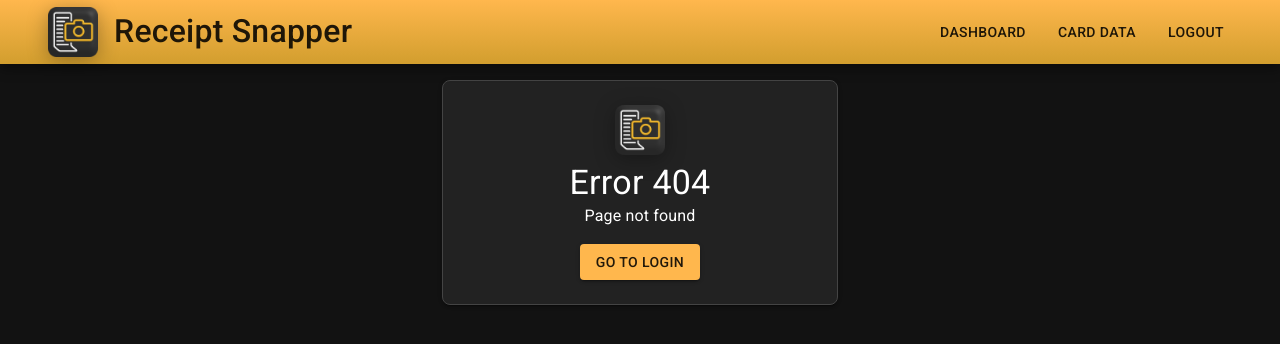
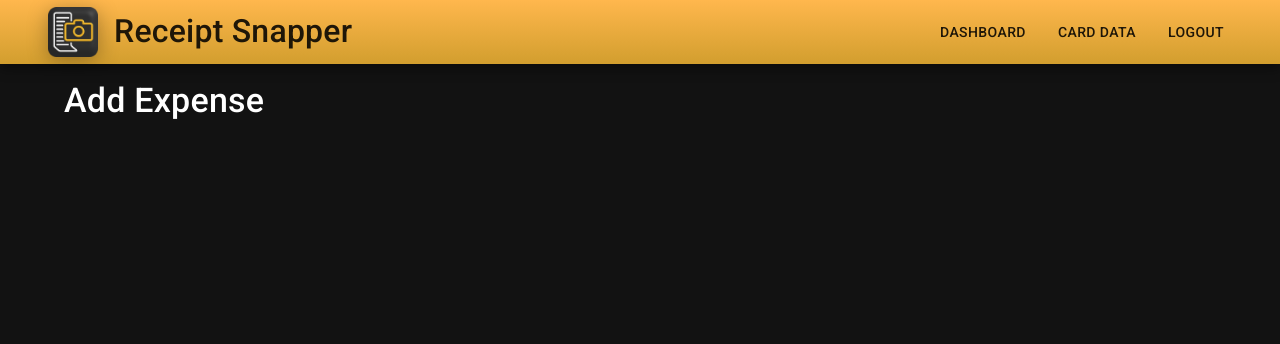
Before and after one commit to COMP2281/receipt-snapper, a React (Create React App) app in the folder myapp/: page /add-expense in a window 1280 px wide. Before the commit this address had no page. Shown: the top 344 px of the page. Built offline with nearby package versions, Linux system fonts and the light colour scheme.

Commit message:
added add-expense interface

```diff
--- a/myapp/src/App.js
+++ b/myapp/src/App.js
@@ -4,6 +4,7 @@ import { ThemeProvider } from "@mui/material/styles";
 import theme from "./theme";
 import Login from "./pages/login.js";
 import Dashboard from "./pages/dashboard.js";
+import AddExpense from "./pages/addExpense.js";
 import Edit from "./pages/edit.js";
 import Error from "./pages/error.js";
 import Footer from "./components/footer.js";
@@ -18,6 +19,7 @@ export default function App() {
           <Routes sx={{ height: '100%' }}>
             <Route path="/" element={<Login />} />
             <Route path="/dashboard" element={<Dashboard />} />
+            <Route path="/add-expense" element={<AddExpense />} />
             <Route path="/edit" element={<Edit transaction="1" />} />
             <Route path="*" element={<Error code="404" />} />
           </Routes>
--- a/myapp/src/components/expenseDatagrid.js
+++ b/myapp/src/components/expenseDatagrid.js
@@ -132,7 +132,7 @@ export default function ExpenseDatagrid({ rows }) {
                 {
                     field: 'edit',
                     headerName: 'Actions',
-                    width: 100,
+                    width: 85,
                     headerAlign: 'center',
                     align: 'center',
                     sortable: false,
--- /dev/null
+++ b/myapp/src/pages/addExpense.js
@@ -0,0 +1,14 @@
+import React from "react";
+import { useTheme } from "@emotion/react";
+import { Container } from "@mui/material";
+import PageTitle from "../components/pageTitle";
+
+export default function AddExpense() {
+    const theme = useTheme();
+
+    return (
+        <Container>
+            <PageTitle title="Add Expense" />
+        </Container>
+    );
+}
--- a/myapp/src/pages/dashboard.js
+++ b/myapp/src/pages/dashboard.js
@@ -1,7 +1,7 @@
 import React from 'react';
 import { Container } from '@mui/material';
 import Navbar from '../components/navbar.js';
-import PageTitle from '../components/pagetitle.js';
+import PageTitle from '../components/pageTitle.js';
 import ExpenseDatagrid from '../components/expenseDatagrid.js';
 import ExpenseUploadBox from '../components/expenseUploadBox.js';
 
@@ -9,7 +9,6 @@ import ExpenseUploadBox from '../components/expenseUploadBox.js';
 export default function Dashboard() {
     return (
         <>
-            <Navbar />
             <Container>
                 <PageTitle title="Dashboard" />
                 <ExpenseUploadBox/>
```
